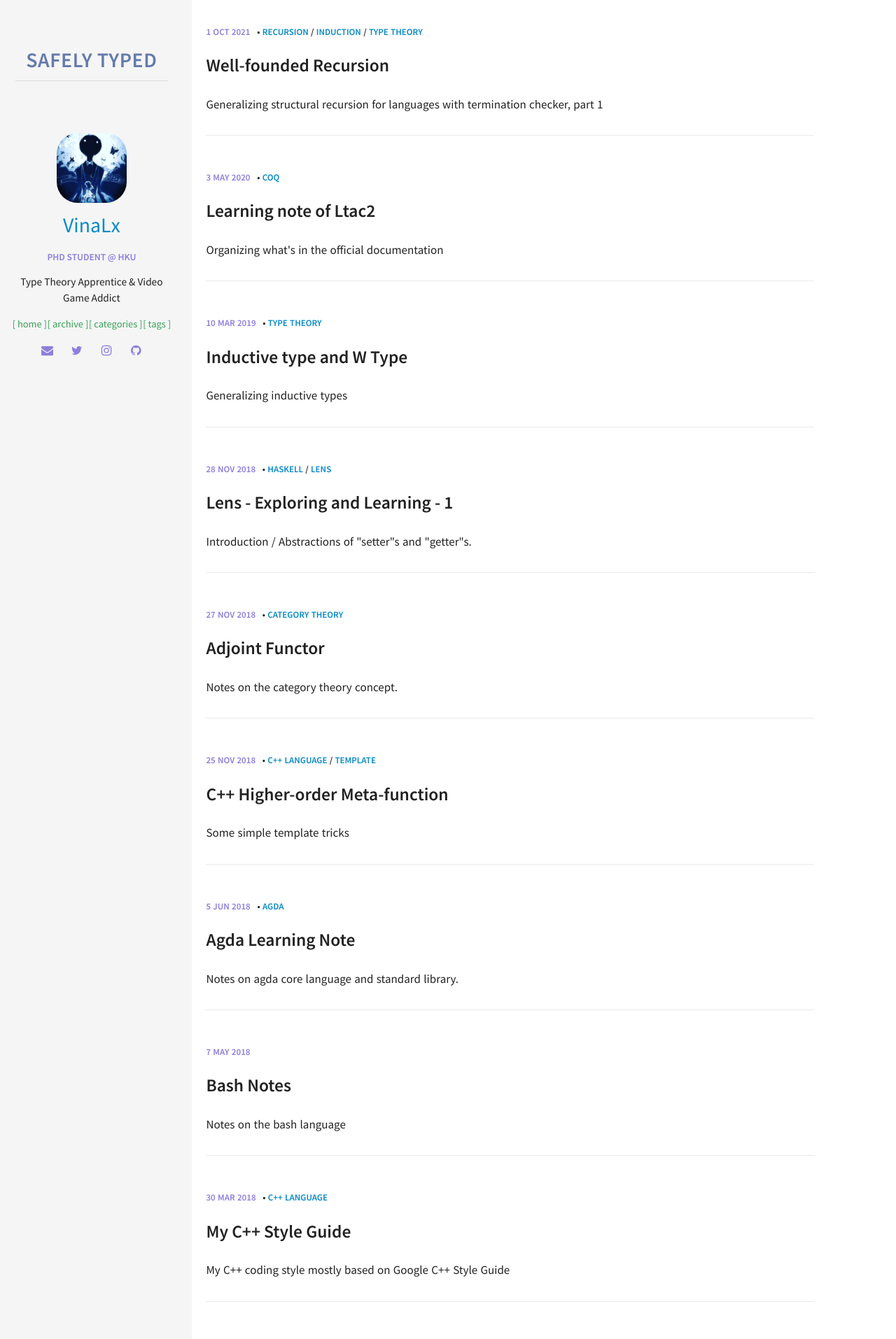
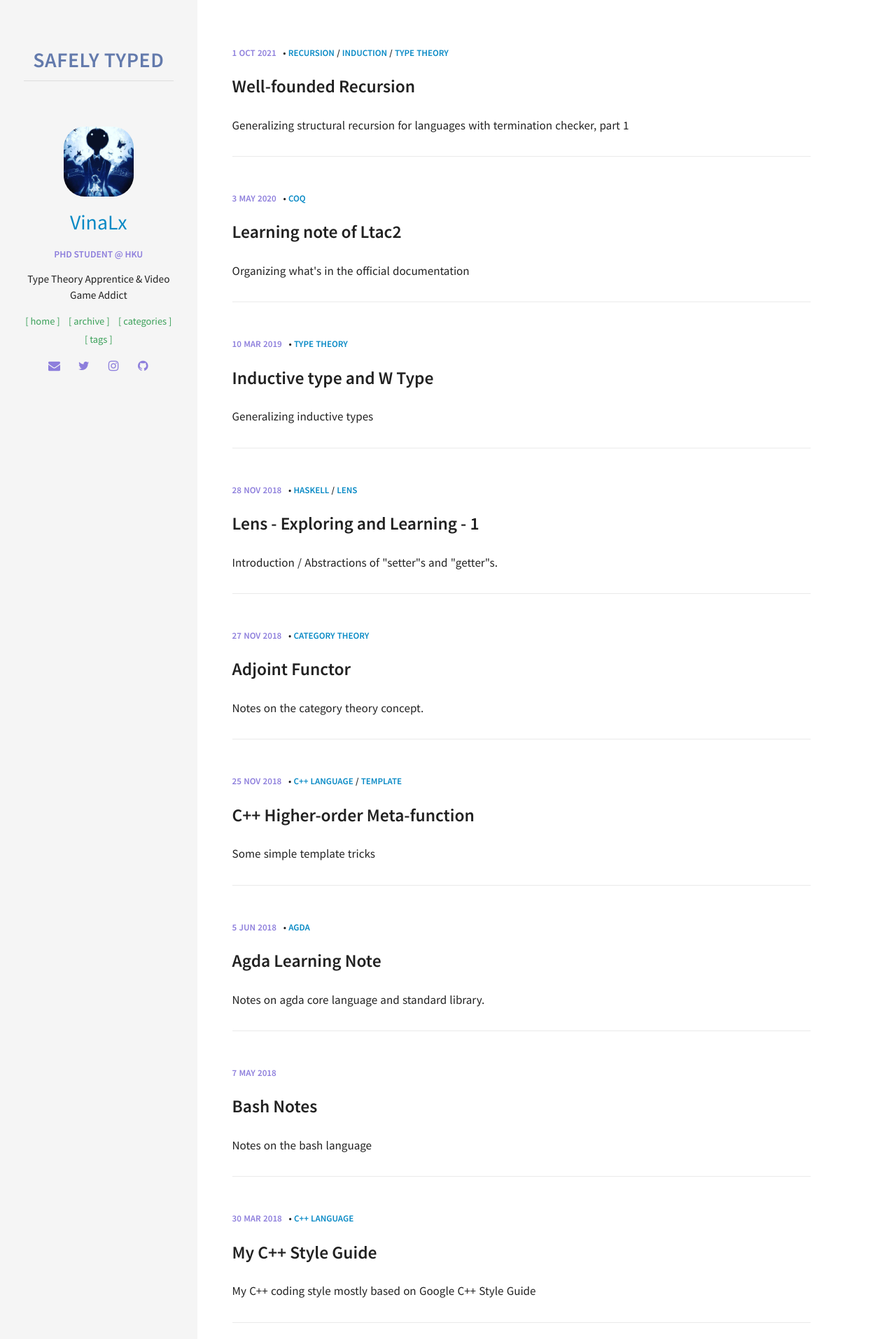
Before and after one commit to VinaLx/VinaLx.github.io, a Jekyll site: the page built from index.html, in a window 1280 px wide. Shown: the top 1914 px of the page at 70% size. Built offline with Jekyll 4.4.1, drawn with Linux system fonts in a browser that asks for light colours; some web fonts are replaced.

Commit message:
css overhaul 2

```diff
--- a/_sass/components/_syntax-highlighting.scss
+++ b/_sass/components/_syntax-highlighting.scss
@@ -85,7 +85,7 @@ pre code {
   .kn { color: #AA22FF; font-weight: bold } /* Keyword.Namespace */
   .kp { color: #AA22FF } /* Keyword.Pseudo */
   .kr { color: #AA22FF; font-weight: bold } /* Keyword.Reserved */
-  .kt { color: #00BB00; font-weight: bold } /* Keyword.Type */
+  .kt { color: #5AB25A; font-weight: bold } /* Keyword.Type */
   .m { color: #666666 } /* Literal.Number */
   .s { color: #BB4444 } /* Literal.String */
   .na { color: #BB4444 } /* Name.Attribute */
--- a/_sass/pages/_layout.scss
+++ b/_sass/pages/_layout.scss
@@ -1,8 +1,6 @@
 /* LAYOUT CSS */
 
 .page-wrapper {
-  margin-left: (-1 * $gutter-width / 2);
-  margin-right: (-1 * $gutter-width / 2);
   display: flex;
   flex-direction: row;
   @media only screen and (max-width: $medium-screen) {
@@ -81,12 +79,12 @@
 }
 
 .cover-card {
-  margin-top: 2em;
+  margin-top: 1.5em;
   @media only screen and (max-width: $medium-screen) {
     @media only screen and (min-width: $small-screen) {
       margin-top: 0.8em;
     }
-    margin-top: 2em;
+    margin-top: 1.5em;
   }
   color: $text-color;
   padding: 0 15px;
@@ -101,7 +99,7 @@
     color: $info;
     font-size: 1.75em;
     text-align: center;
-    margin-top: 10px;
+    margin-top: 15px;
     &:hover,
     &:focus {
       color: lighten($info, 10%);
--- a/_sass/pages/_post.scss
+++ b/_sass/pages/_post.scss
@@ -2,26 +2,28 @@
 .post-wrapper {
   width: 78%;
   display: inline-block;
+  --scroll-bar-width: 0;
+  scrollbar-width: var(--scroll-bar-width);
   @media only screen and (max-width: $medium-screen) {
     width: 100%;
   }
   @include media-query($larger-screen) {
-    width: calc(100% - 352px);
+    width: calc(100vw - 352px);
   }
+  height: 100vh;
+  overflow-y: scroll;
 }
 .post-listing {
   background-color: $white;
   // position: absolute;
   // top: 450px;
   z-index: 233;
-  --scroll-bar-width: 12px;
-  scrollbar-width: var(--scroll-bar-width);
-  width: calc(100% - var(--scroll-bar-width) - 1px);
-  padding: 20px 20px 0;
+  width: 100%;
+  max-width: 1150px;
   -webkit-transform: translate3d(0,0,1px);
   transform: translate3d(0,0,1px);
-  height: 100vh;
-  overflow-y: scroll;
+  // height: 100vh;
+  // overflow-y: scroll;
   top: 0;
   // position: initial;
 
@@ -29,6 +31,9 @@
     scrollbar-width: 0;
     padding: 50px 40px 0;
     width: 100%;
+  }
+  @media only screen and (min-width: $medium-screen) {
+    padding: 50px 30px 20px 50px;
   }
 }
 
@@ -105,20 +110,20 @@ a.read-more {
 #post {
   padding-bottom: 50px;
   .post-header {
-    margin: 0 auto 50px;
+    margin: 0 auto 40px;
   }
 }
 
 #post h1 {
-  margin: 0.5em 0 1em;
+  margin: 0.5em 0 0.8em;
 }
 #post h2 {
-  margin: 2em 0 0.8em;
+  margin: 1.4em 0 0.8em;
   padding-bottom: 0.7em;
   border-bottom: 1px solid #ddd;
 }
 #post h3 {
-  margin: 1.75em 0 1.2em;
+  margin: 1.5em 0 1.2em;
   position: relative;
 }
 
```
